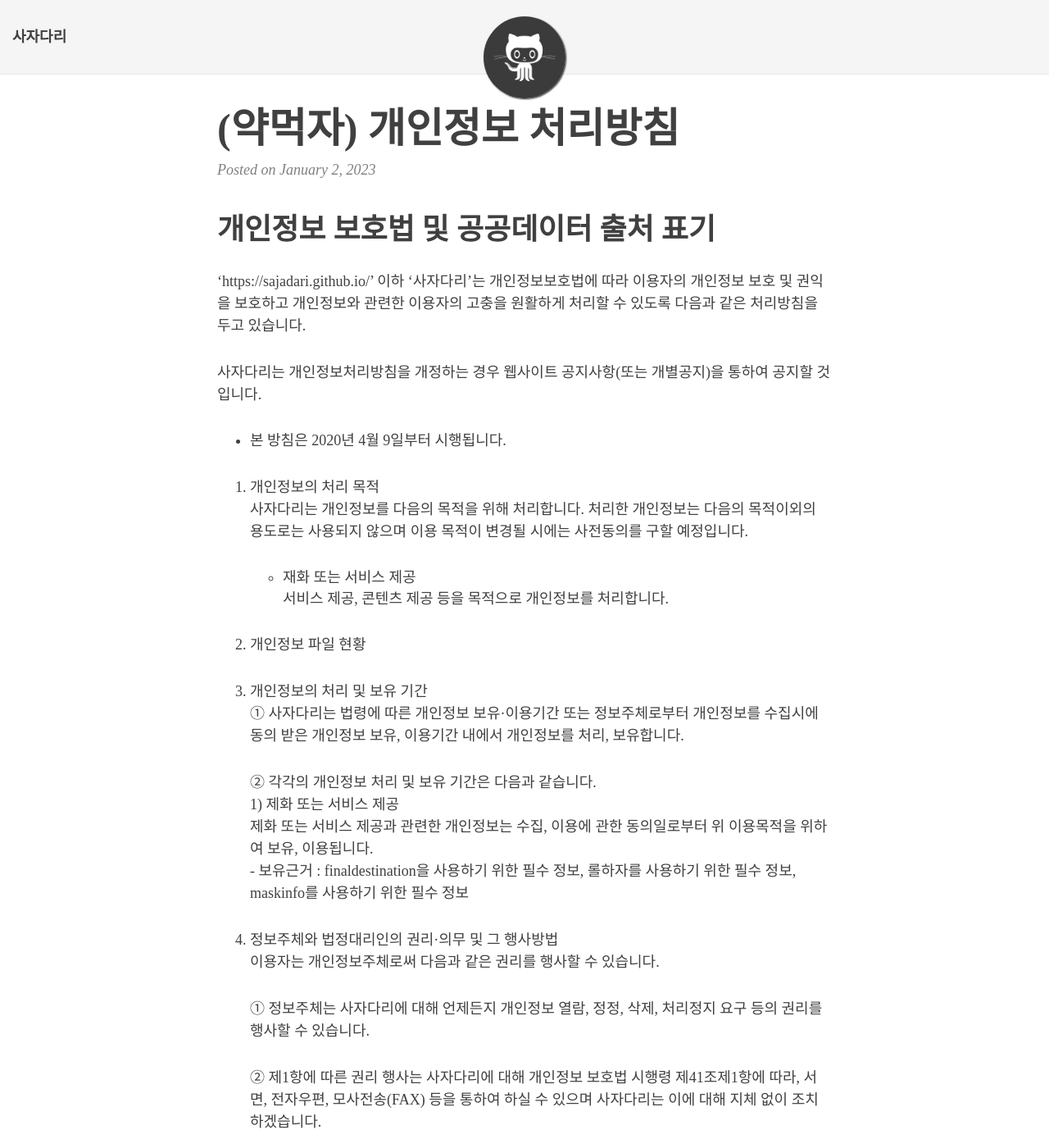
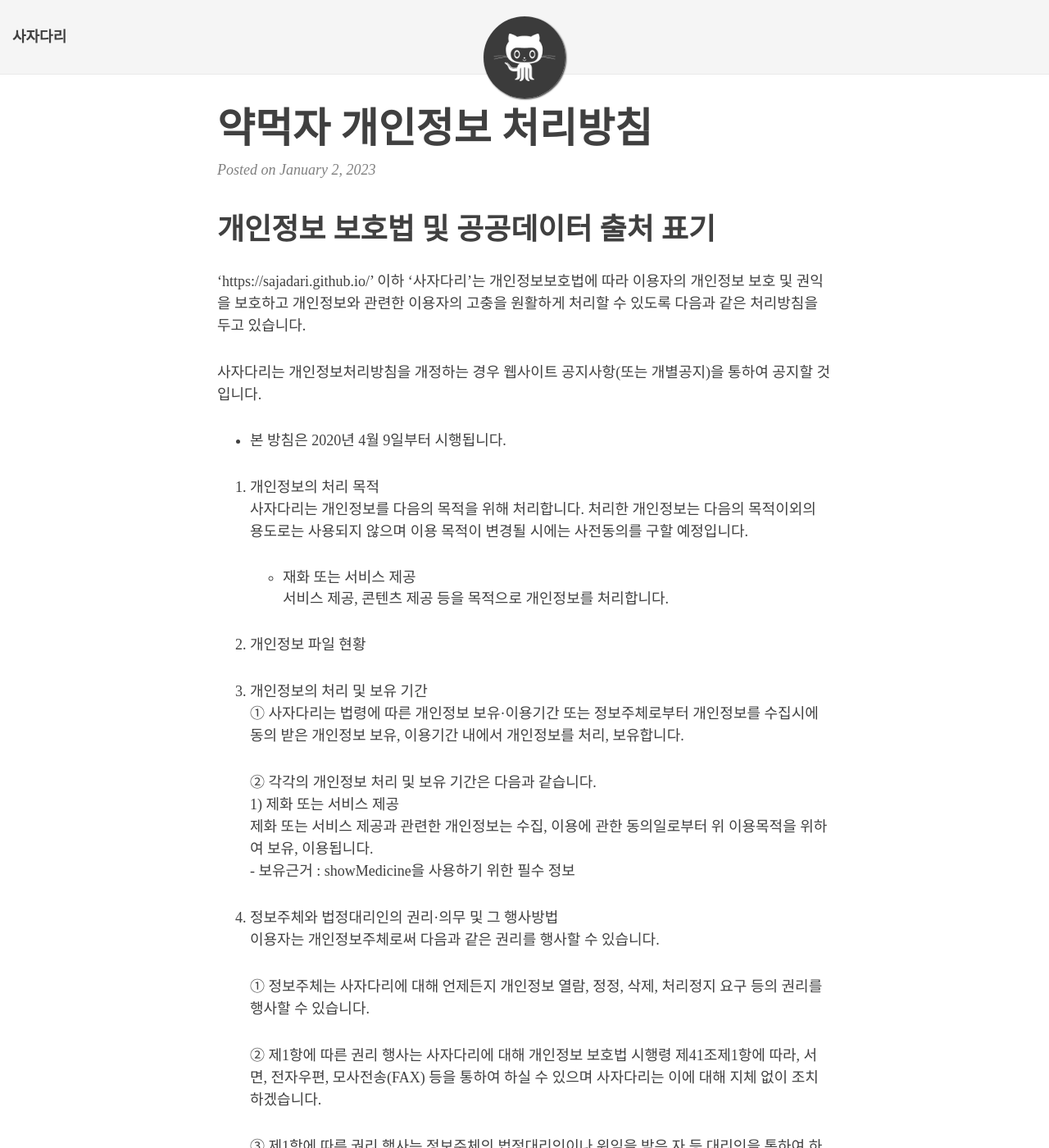
Before and after one commit to sajadari/sajadari.github.io, a Jekyll site: the page built from _posts/2023-01-02-showMedicine-policy.md, in a window 1280 px wide and 1400 px high. Shown: the whole window at 82% size. Built offline with Jekyll 4.4.1, drawn with Linux system fonts in a browser that asks for light colours; nearby versions of some CDN libraries; some web fonts are replaced; some of the changed lines change nothing that is shown.

Commit message:
Update 2023-01-02-showMedicine-policy.md

```diff
--- a/_posts/2023-01-02-showMedicine-policy.md
+++ b/_posts/2023-01-02-showMedicine-policy.md
@@ -1,6 +1,6 @@
 ---
 layout: post
-title: (약먹자) 개인정보 처리방침
+title: 약먹자 개인정보 처리방침
 tags: [약먹자]
 ---
 
@@ -27,7 +27,7 @@ tags: [약먹자]
     ② 각각의 개인정보 처리 및 보유 기간은 다음과 같습니다.
         1) 제화 또는 서비스 제공
         제화 또는 서비스 제공과 관련한 개인정보는 수집, 이용에 관한 동의일로부터 위 이용목적을 위하여 보유, 이용됩니다.
-        - 보유근거 : finaldestination을 사용하기 위한 필수 정보, 롤하자를 사용하기 위한 필수 정보, maskinfo를 사용하기 위한 필수 정보  <!-- 보유근거 기재 -->
+        - 보유근거 : showMedicine을 사용하기 위한 필수 정보
 
 4. 정보주체와 법정대리인의 권리·의무 및 그 행사방법
     이용자는 개인정보주체로써 다음과 같은 권리를 행사할 수 있습니다.
@@ -48,7 +48,7 @@ tags: [약먹자]
     사자다리는 다음의 개인정보 항목을 처리하고 있습니다.
 
     1) 제화 또는 서비스 제공
-    - 필수항목 : 위치정보, 개인정보   <!-- 선택항목이 있다면 기재 -->
+    - 필수항목 : 위치정보, 개인정보
 
 6. 개인정보의 파기
     사자다리는 원칙적으로 개인정보 처리목적이 달성된 경우에는 지체없이 해당 개인정보를 파기합니다. 파기의 절차, 기한 및 방법은 다음과 같습니다.
@@ -79,4 +79,4 @@ tags: [약먹자]
 
     사자다리는 저작권법에 따라 저작자의 보호 및 권익을 보호하기 위해 저작권을 명시하고 있습니다.
 
-    1. 사용된 데이터(약 정보 조회 서비스, 약국 정보 조회 서비스)는 Data.go.kr의 License를 따르고 있습니다.    <!-- 사용한 API에 대해 기재 -->
+    1. 사용된 데이터(약 정보 조회 서비스, 약국 정보 조회 서비스)는 Data.go.kr의 License를 따르고 있습니다.
```
